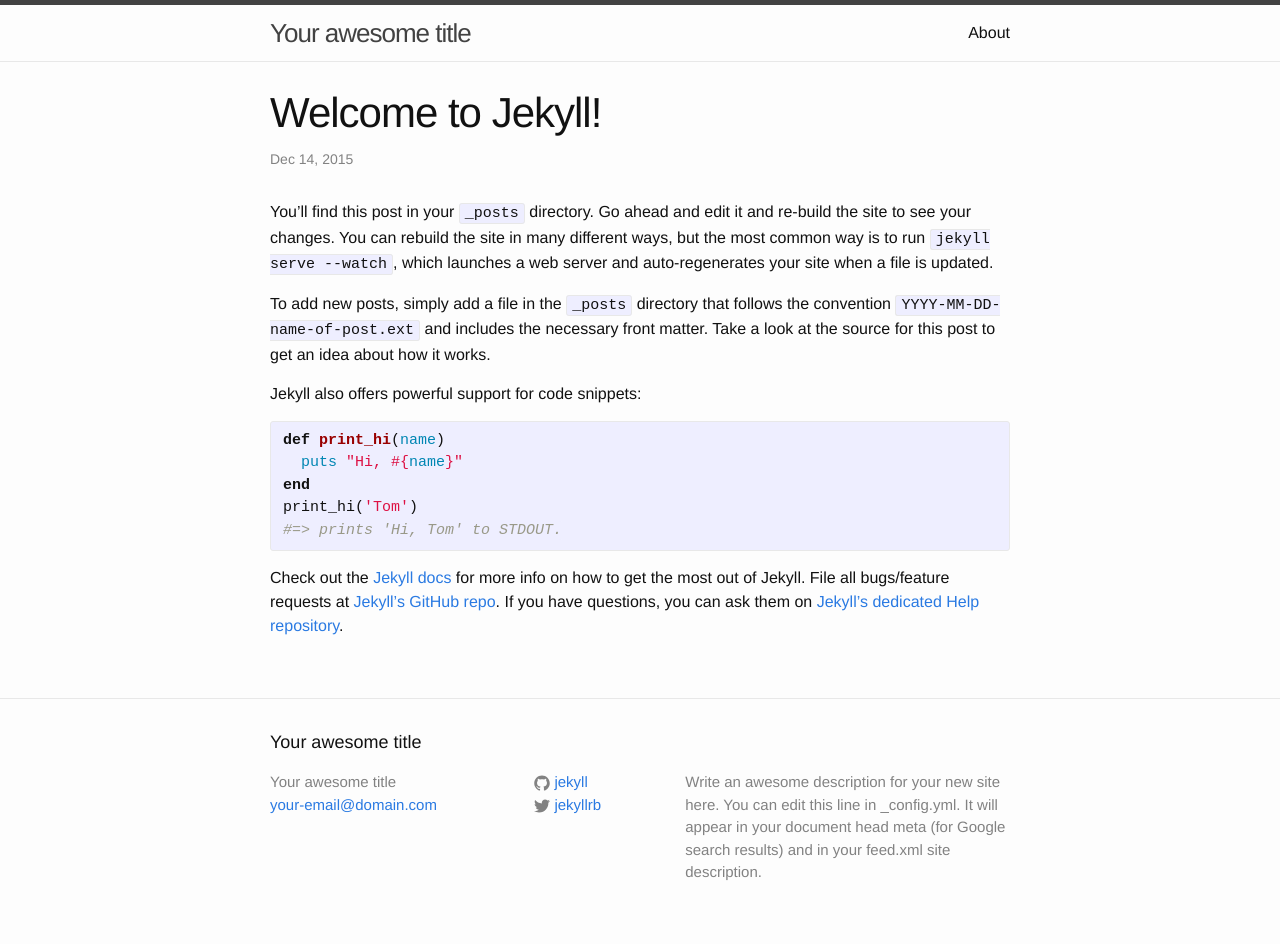
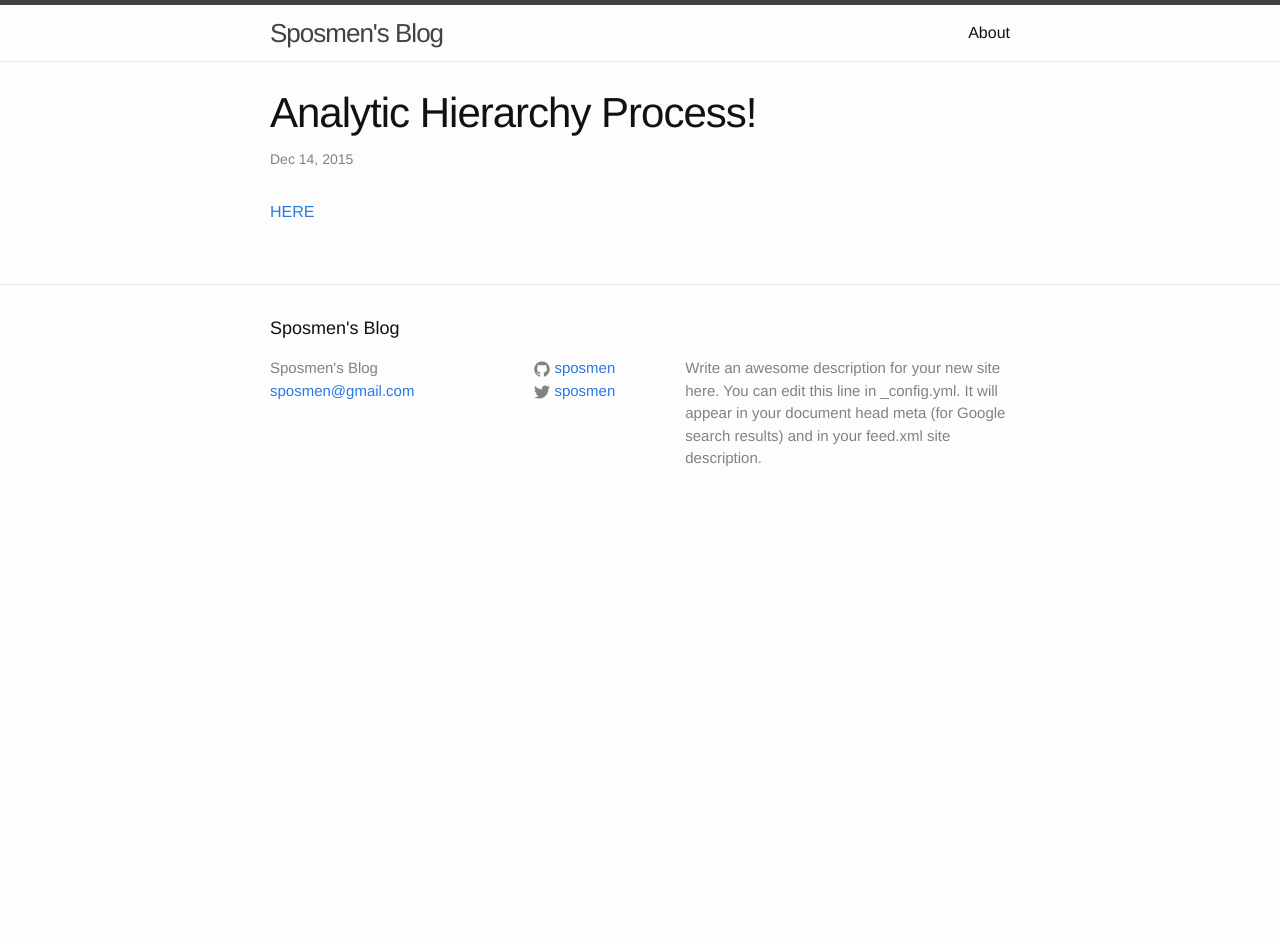
Before and after one commit to sposmen/sposmen.github.io, a Jekyll site: the page built from _posts/2015-12-14-welcome-to-jekyll.markdown, in a window 1280 px wide. Built offline with Jekyll 4.4.1, drawn with Linux system fonts in a browser that asks for light colours; after the commit the page ends 900 px from its top, so only the background shows below that.

Commit message:
Update 2015-12-14-welcome-to-jekyll.markdown

```diff
--- a/_config.yml
+++ b/_config.yml
@@ -1,14 +1,14 @@
 # Site settings
-title: Your awesome title
-email: your-email@domain.com
+title: Sposmen's Blog
+email: sposmen@gmail.com
 description: > # this means to ignore newlines until "baseurl:"
   Write an awesome description for your new site here. You can edit this
   line in _config.yml. It will appear in your document head meta (for
   Google search results) and in your feed.xml site description.
 baseurl: "" # the subpath of your site, e.g. /blog/
-url: "http://yourdomain.com" # the base hostname & protocol for your site
-twitter_username: jekyllrb
-github_username:  jekyll
+url: "http://sposmen.github.io" # the base hostname & protocol for your site
+twitter_username: sposmen
+github_username:  sposmen
 
 # Build settings
 markdown: kramdown
--- a/_posts/2015-12-14-welcome-to-jekyll.markdown
+++ b/_posts/2015-12-14-welcome-to-jekyll.markdown
@@ -1,25 +1,8 @@
 ---
 layout: post
-title:  "Welcome to Jekyll!"
+title:  "Analytic Hierarchy Process!"
 date:   2015-12-14 08:05:16
 categories: jekyll update
 ---
-You’ll find this post in your `_posts` directory. Go ahead and edit it and re-build the site to see your changes. You can rebuild the site in many different ways, but the most common way is to run `jekyll serve --watch`, which launches a web server and auto-regenerates your site when a file is updated.
 
-To add new posts, simply add a file in the `_posts` directory that follows the convention `YYYY-MM-DD-name-of-post.ext` and includes the necessary front matter. Take a look at the source for this post to get an idea about how it works.
-
-Jekyll also offers powerful support for code snippets:
-
-{% highlight ruby %}
-def print_hi(name)
-  puts "Hi, #{name}"
-end
-print_hi('Tom')
-#=> prints 'Hi, Tom' to STDOUT.
-{% endhighlight %}
-
-Check out the [Jekyll docs][jekyll] for more info on how to get the most out of Jekyll. File all bugs/feature requests at [Jekyll’s GitHub repo][jekyll-gh]. If you have questions, you can ask them on [Jekyll’s dedicated Help repository][jekyll-help].
-
-[jekyll]:      http://jekyllrb.com
-[jekyll-gh]:   https://github.com/jekyll/jekyll
-[jekyll-help]: https://github.com/jekyll/jekyll-help
+[HERE](http://sposmen.github.io/Analytic-Hierarchy-Process)
```
